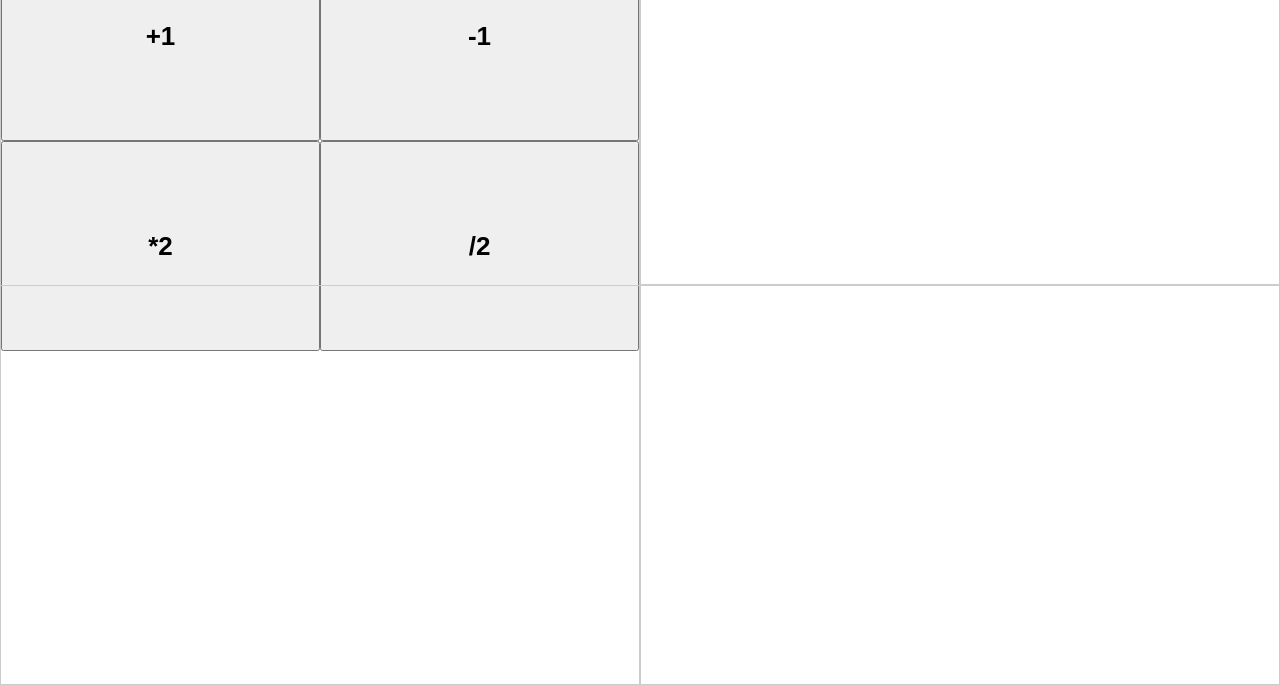
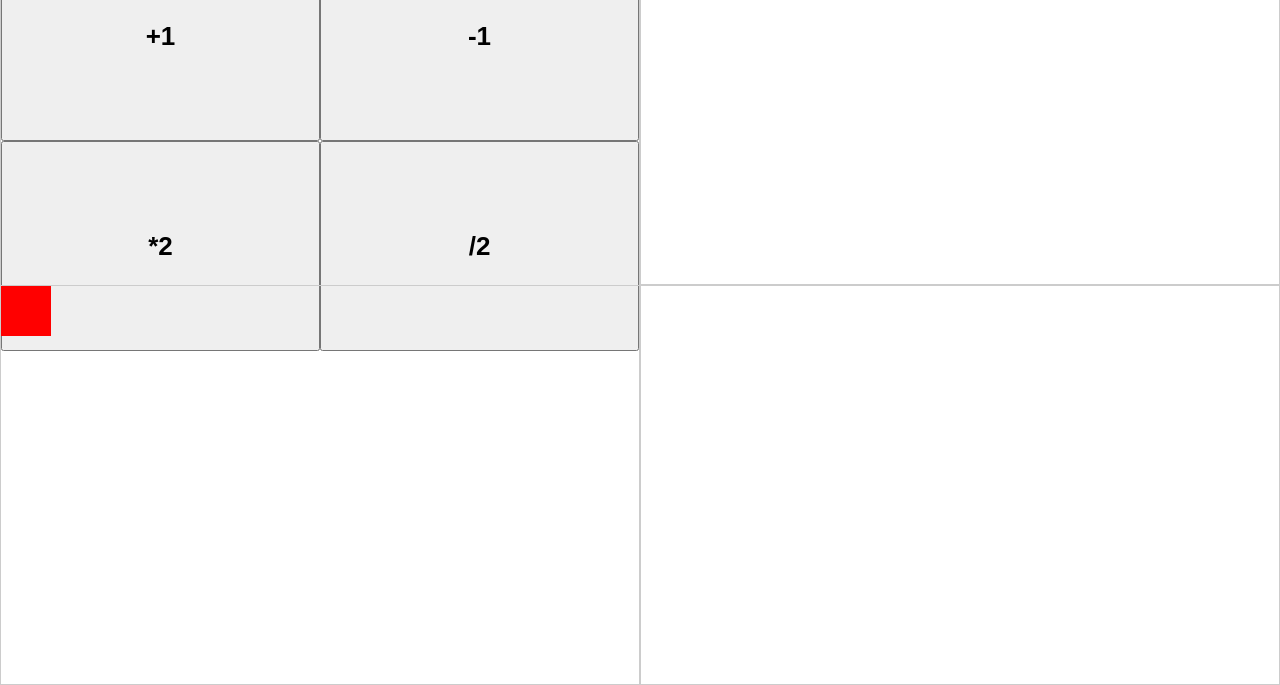
Before and after one commit to XiaoPan-Struggle/MVC-demo, a website: page src/index.html in a window 1280 px wide. Shown: the part 115-800 px from the top of the page. Drawn offline with nearby package versions, Linux system fonts and the light colour scheme.

Commit message:
功能3 样式

```diff
--- a/src/style.css
+++ b/src/style.css
@@ -42,3 +42,13 @@
 .show{
   display: block;
 }
+
+.movebox{
+  width: 50px;
+  height: 50px;
+  background-color: red;
+  transition: transform 1s;
+}
+.movebox.active{
+  transform: translateX(20vw);
+}
```
